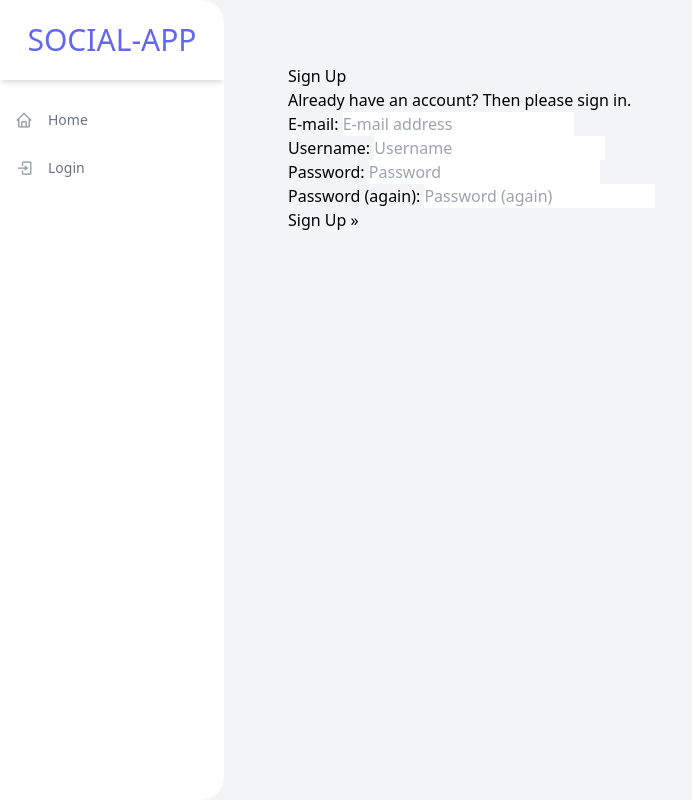
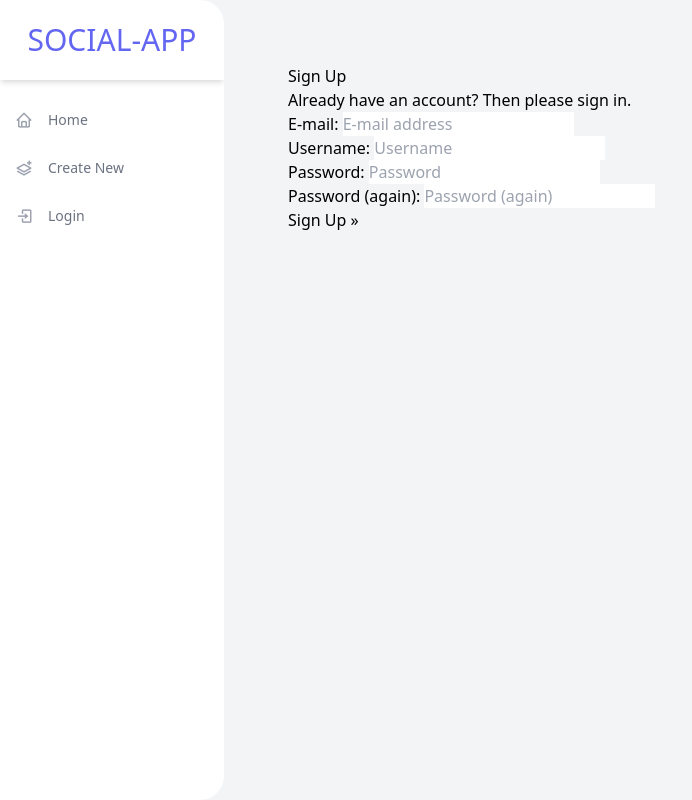
Before and after one commit to zaheerniazipk/social-app, a Django app: page /accounts/signup/ in a window 1280 px wide. Shown: the whole page, without its empty margins (0-692 px from the left). Run offline with Django 4.2, Linux system fonts and the light colour scheme; some libraries are stand-ins or nearby versions.

Commit message:
Post CreateView

```diff
--- a/feed/urls.py
+++ b/feed/urls.py
@@ -9,4 +9,5 @@ app_name = 'feed'
 urlpatterns = [
     path('', views.HomePage.as_view(), name='index'),
     path('<int:pk>/', views.PostDetailView.as_view(), name='detail'),
+    path('new/', views.CreateNewPost.as_view(), name='new_post'),
 ]
--- a/social_app/templates/base.html
+++ b/social_app/templates/base.html
@@ -28,6 +28,15 @@
                         <span class="inline-flex items-center justify-center h-12 w-12 text-lg text-gray-400"><i
                                 class="bx bx-home"></i></span>
                         <span class="text-sm font-medium">Home</span>
+                    </a>
+                </li>
+
+                <li>
+                    <a href="{% url 'feed:new_post' %}"
+                        class="flex flex-row items-center h-12 transform hover:translate-x-2 transition-transform ease-in duration-200 text-gray-500 hover:text-gray-800">
+                        <span class="inline-flex items-center justify-center h-12 w-12 text-lg text-gray-400"><i
+                                class="bx bx-layer-plus"></i></span>
+                        <span class="text-sm font-medium">Create New</span>
                     </a>
                 </li>
 
```
Also changed, not shown: feed/templates/create.html (added, +18 -0 lines), feed/views.py (+9 -2 lines).
